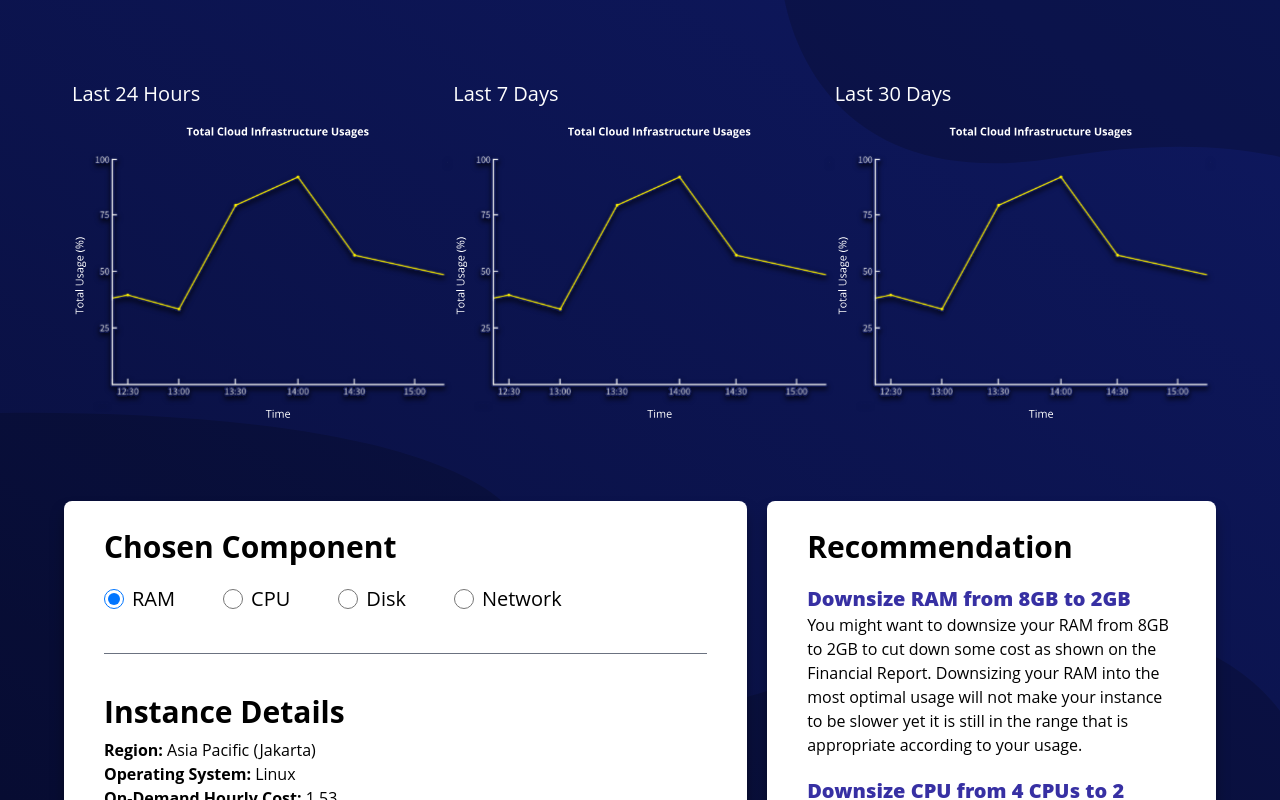
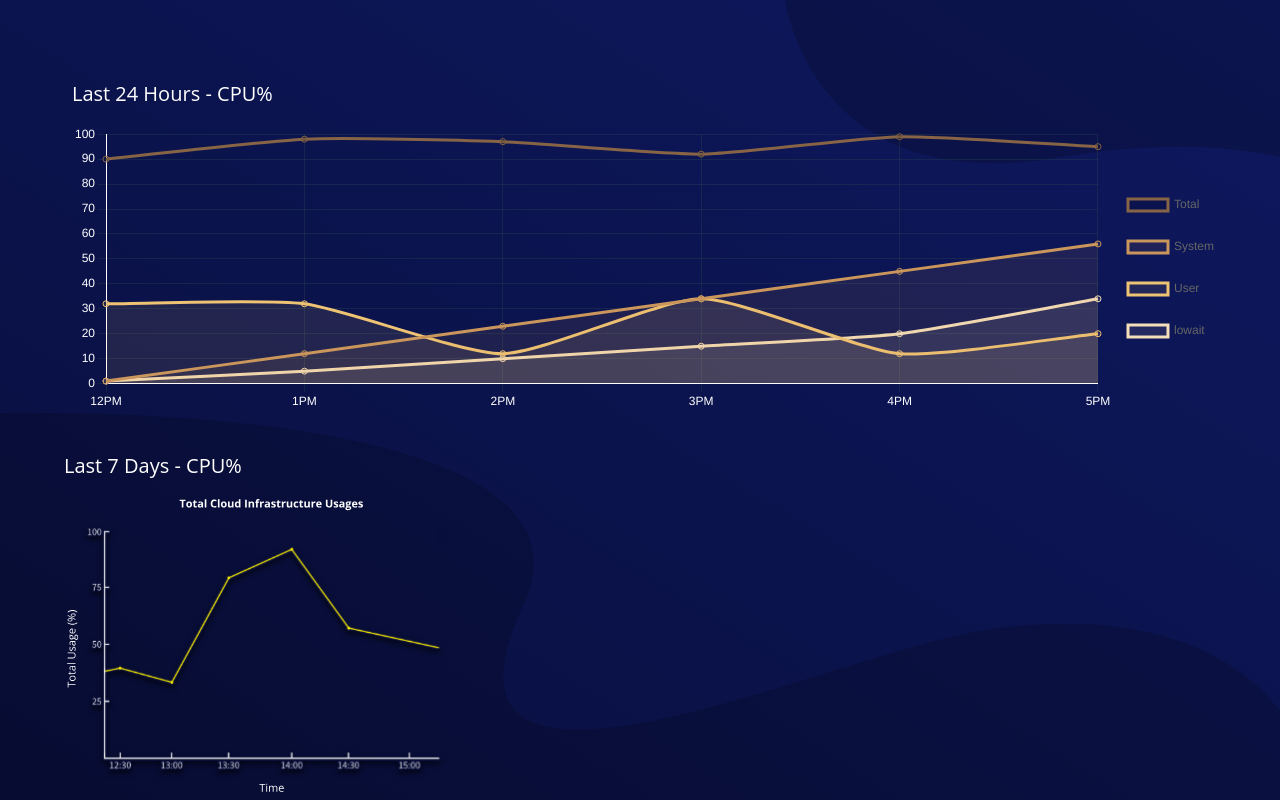
Before and after one commit to The-Varieties/ciso-front-end, a React (Create React App) app: page /data-vis-page in a window 1280 px wide. Built offline with nearby package versions, Linux system fonts and the light colour scheme.

Commit message:
Added chart sample, need to refactor, modified, and changeable

```diff
--- a/package.json
+++ b/package.json
@@ -7,7 +7,9 @@
     "@testing-library/user-event": "^13.5.0",
     "axios": "^0.26.1",
     "chart.js": "^3.7.1",
+    "chartjs-plugin-datalabels": "^2.0.0",
     "react": "^18.0.0",
+    "react-chartjs-2": "^4.1.0",
     "react-dom": "^18.0.0",
     "react-icons": "^4.3.1",
     "react-redux": "^8.0.0",
--- a/src/pages/dataVisPage/index.jsx
+++ b/src/pages/dataVisPage/index.jsx
@@ -4,9 +4,12 @@ import line_graph from "../../assets/DummyImages/line_graph.svg";
 import { useEffect, useState } from 'react';
 import RightSizingComponent from "../../components/rightSizingComponent";
 import RadioInput from "../../components/radioInput";
+import {Chart as ChartJS} from 'chart.js/auto'
+import { Chart, Line } from 'react-chartjs-2'
 
 function DataVisPage() {
-    const [checked, setChecked] = useState("RAM");
+    const [checked, setChecked] = useState("CPU");
+    const [chosenRadio, setChosenRadio] = useState(0)
 
     useEffect(() => {
         window.scrollTo(0, 0)
@@ -14,6 +17,12 @@ function DataVisPage() {
 
     const toggleRadio = (e) => {
         setChecked(e.target.value);
+
+        if(e.target.value == 'CPU') {
+            setChosenRadio(0)
+        } else if(e.target.value == 'Memory') {
+            setChosenRadio(1)
+        }
     }
 
     const instanceDetail = {'name': 'instanceDetail', 'value': [
@@ -50,23 +59,13 @@ function DataVisPage() {
 
             <div className="flex">
                 <div className="mt-5 flex align-baseline mr-12">
-                    <input type="radio" id="ram_radio" name="ram_radio" value="RAM" className="w-5 h-5 my-auto" checked={checked === "RAM"} onChange={toggleRadio}/>
-                    <label htmlFor="ram_radio" className="text-xl ml-2">RAM</label>
+                    <input type="radio" id="cpu_radio" name="cpu_radio" value="CPU" className="w-5 h-5 my-auto" checked={checked === "CPU"} onChange={toggleRadio}/>
+                    <label htmlFor="cpu_radio" className="text-lg ml-2">CPU</label>
                 </div>
 
                 <div className="mt-5 flex align-baseline mr-12">
-                    <input type="radio" id="cpu_radio" name="cpu_radio" value="CPU" className="w-5 h-5 my-auto" checked={checked === "CPU"} onChange={toggleRadio}/>
-                    <label htmlFor="cpu_radio" className="text-xl ml-2">CPU</label>
-                </div>
-
-                <div className="mt-5 flex align-baseline mr-12">
-                    <input type="radio" id="disk_radio" name="disk_radio" value="Disk" className="w-5 h-5 my-auto" checked={checked === "Disk"} onChange={toggleRadio}/>
-                    <label htmlFor="disk_radio" className="text-xl ml-2">Disk</label>
-                </div>
-
-                <div className="mt-5 flex align-baseline mr-12">
-                    <input type="radio" id="network_radio" name="network_radio" value="Network" className="w-5 h-5 my-auto" checked={checked === "Network"} onChange={toggleRadio}/>
-                    <label htmlFor="network_radio" className="text-xl ml-2">Network</label>
+                    <input type="radio" id="memory_radio" name="memory_radio" value="Memory" className="w-5 h-5 my-auto" checked={checked === "Memory"} onChange={toggleRadio}/>
+                    <label htmlFor="memory_radio" className="text-lg ml-2">Memory</label>
                 </div>
             </div>
 
@@ -163,23 +162,167 @@ function DataVisPage() {
         </div>
     )
 
+    const data_be = {
+        'name': 'CPU',
+        'values':[
+            {
+                'time': 'CPU% Last 24 Hours',
+                'labels': ["12PM", "1PM", "2PM", "3PM", "4PM", "5PM"],
+                'data': [
+                    {
+                        "sub": "Total",
+                        "value": [90, 98, 97, 92, 99, 95]
+                    },
+                    {
+                        "sub": "System",
+                        "value": [1, 12, 23, 34, 45, 56]
+                    },
+                    {
+                        "sub": "User",
+                        "value": [32, 32, 12, 34, 12, 20]
+                    },
+                    {
+                        "sub": "lowait",
+                        "value": [1, 5, 10, 15, 20, 34]
+                    }
+                ]
+            },
+            {
+                'time': 'Last 7 Days',
+                'labels': ["Mon", "Tue", "Wed", "Thu", "Fri", "Sat"],
+                'data': [
+                    {
+                        "sub": "Total",
+                        "value": [12, 34, 54, 12, 99, 34]
+                    },
+                    {
+                        "sub": "System",
+                        "value": [12, 34, 54, 12, 99, 34]
+                    },
+                    {
+                        "sub": "User",
+                        "value": [12, 34, 54, 12, 99, 34]
+                    },
+                    {
+                        "sub": "lowait",
+                        "value": [12, 34, 54, 12, 99, 34]
+                    }
+                ]
+            },
+            {
+                'time': 'Last 30 Days',
+                'labels': ["21-04", "22-04", "23-04", "24-04", "25-04", "26-04"],
+                'data': [
+                    {
+                        "sub": "Total",
+                        "value": [12, 34, 54, 12, 99, 34]
+                    },
+                    {
+                        "sub": "System",
+                        "value": [12, 34, 54, 12, 99, 34]
+                    },
+                    {
+                        "sub": "User",
+                        "value": [12, 34, 54, 12, 99, 34]
+                    },
+                    {
+                        "sub": "lowait",
+                        "value": [12, 34, 54, 12, 99, 34]
+                    }
+                ]
+            },
+        ]
+    }
+
+    const vis_24 = (
+        <Line
+            data = {{
+                labels: data_be['values'][0]['labels'],
+                datasets: [
+                    {
+                        label: data_be['values'][0]['data'][0]['sub'],
+                        data: data_be['values'][0]['data'][0]['value'],
+                        borderColor: "rgb(135, 100, 69)",
+                        tension: 0.2
+                    },
+                    {
+                        label: data_be['values'][0]['data'][1]['sub'],
+                        data: data_be['values'][0]['data'][1]['value'],
+                        fill: true,
+                        backgroundColor: 'rgba(202, 150, 92, 0.1)',
+                        borderColor: "rgb(202, 150, 92)",
+                        tension: 0.2
+                    },
+                    {
+                        label: data_be['values'][0]['data'][2]['sub'],
+                        data: data_be['values'][0]['data'][2]['value'],
+                        fill: true,
+                        backgroundColor: 'rgba(238, 195, 115, 0.1)',
+                        borderColor: "rgb(238, 195, 115)",
+                        tension: 0.2
+                    },
+                    {
+                        label: data_be['values'][0]['data'][3]['sub'],
+                        data: data_be['values'][0]['data'][3]['value'],
+                        fill: true,
+                        backgroundColor: 'rgba(244, 223, 186, 0.1)',
+                        borderColor: "rgb(244, 223, 186)",
+                        tension: 0.2
+                    }
+                ]
+            }}
+            options= {{
+                responsive: true,
+                maintainAspectRatio: false,
+                plugins: {
+                    legend: {
+                        position: 'right',
+                        labels: {
+                            padding: 30
+                        }
+                    }
+                },
+                scales: {
+                    y: {
+                        grid: {
+                            color: 'rgba(47,79,79,0.3)',
+                            borderColor: 'white'
+                        },
+                        ticks: {
+                            color: 'white'
+                        },
+                    },
+                    x: {
+                        grid: {
+                            color: 'rgba(47,79,79,0.3)',
+                            borderColor: 'white'
+                        },
+                        ticks: {
+                            color: 'white',
+                        }
+                    }
+                }
+            }}
+        />
+    )
+
     return (
         <div className="mx-16 my-5">
             {/* <RightSizingComponent /> */}
 
-            <div className="flex mt-20">
-                <div className="w-4/12 ml-2">
-                    <h2 className="text-white text-xl font-medium mb-4">Last 24 Hours</h2>
+            <div className="block mt-20">
+                <div className="w-full ml-2">
+                    <h2 className="text-white text-xl font-medium mb-4">Last 24 Hours - {checked}%</h2>
+                    <div className="h-72">{vis_24}</div>
+                </div>
+
+                <div className="w-4/12 mt-10">
+                    <h2 className="text-white text-xl font-medium mb-4">Last 7 Days - {checked}%</h2>
                     <img src={line_graph} alt="Dummy Line Graph"/>
                 </div>
 
-                <div className="w-4/12">
-                    <h2 className="text-white text-xl font-medium mb-4">Last 7 Days</h2>
-                    <img src={line_graph} alt="Dummy Line Graph"/>
-                </div>
-
-                <div className="w-4/12">
-                    <h2 className="text-white text-xl font-medium mb-4">Last 30 Days</h2>
+                <div className="w-4/12 mt-10">
+                    <h2 className="text-white text-xl font-medium mb-4">Last 30 Days - {checked}%</h2>
                     <img src={line_graph} alt="Dummy Line Graph"/>
                 </div>
             </div>
```
Also changed, not shown: 1 other file (tests, documents, lock files or other folders).
